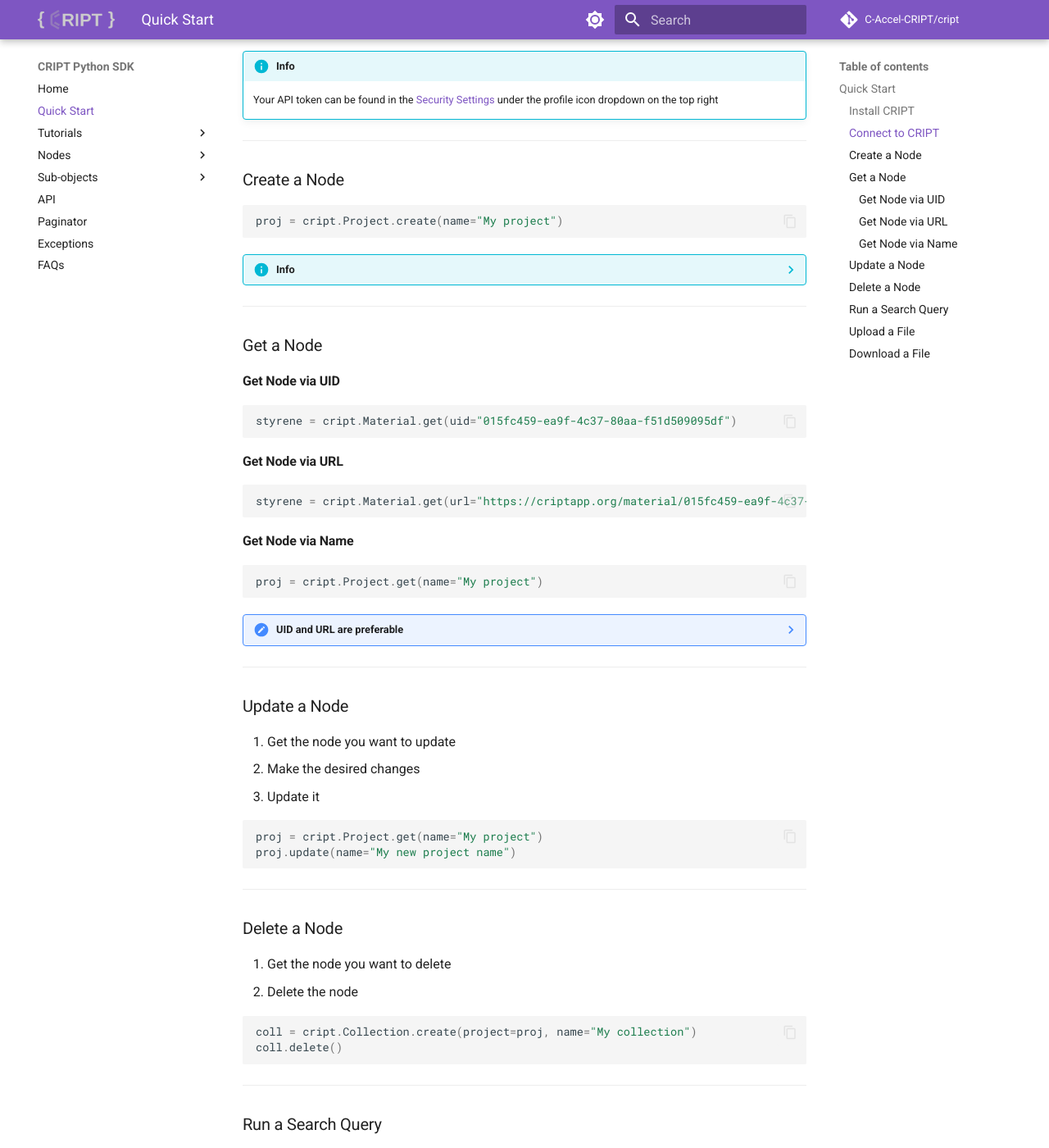
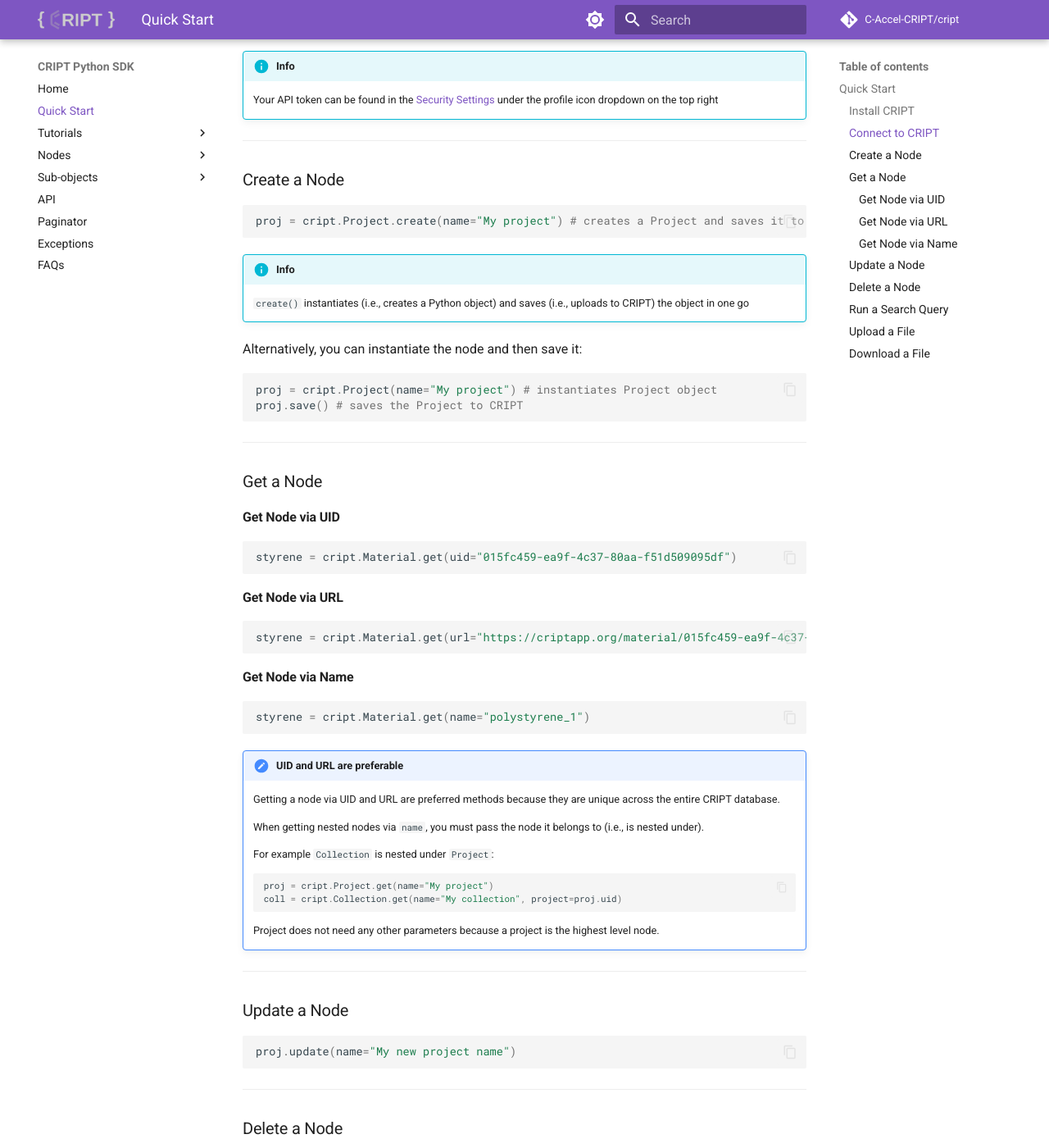
Before and after one commit to C-Accel-CRIPT/sdk-archive, an MkDocs documentation site: the page built from docs/quickstart.md, in a window 1280 px wide and 1400 px high, scrolled down 840 px. Shown: the whole window at 82% size. Built offline with MkDocs 1.6.1 and Material for MkDocs 9.7.7, drawn with Linux system fonts in a browser that asks for light colours; comment, search, counter and statistics services are not loaded; some of the changed text lies outside the part shown.

Commit message:
corrected some code snippets and removed a lot of verbage

````diff
--- a/docs/quickstart.md
+++ b/docs/quickstart.md
@@ -34,11 +34,18 @@ cript.API(host, token)
 ## Create a Node
 
 ``` python
-proj = cript.Project.create(name="My project")
+proj = cript.Project.create(name="My project") # creates a Project and saves it to CRIPT
 ```
 
-??? info
-    `create()` instantiates and saves the object in one go
+!!! info
+    `create()` instantiates (i.e., creates a Python object) and saves (i.e., uploads to CRIPT) the object in one go
+
+Alternatively, you can instantiate the node and then save it:
+
+``` python
+proj = cript.Project(name="My project") # instantiates Project object
+proj.save() # saves the Project to CRIPT
+```
 
 ---
 ## Get a Node
@@ -55,43 +62,35 @@ styrene = cript.Material.get(url="https://criptapp.org/material/015fc459-ea9f-4c
 
 ### Get Node via Name
 ```python
-proj = cript.Project.get(name="My project")
+styrene = cript.Material.get(name="polystyrene_1")
 ```
 
-??? note "UID and URL are preferable"
-    Getting a node via UID and URL are preferred methods because they are unmistakable.
+!!! note "UID and URL are preferable"
+    Getting a node via UID and URL are preferred methods because they are unique across the entire CRIPT database.
 
-    When getting a node via `name` please be sure to also pass the node that it is nested under.
+    When getting nested nodes via `name`, you must pass the node it belongs to (i.e., is nested under).
 
     For example `Collection` is nested under `Project`:
     ```python
-    project = cript.Project.get(name="My project")
-    collection = cript.Collection.get(name="My collection", project=project)
+    proj = cript.Project.get(name="My project")
+    coll = cript.Collection.get(name="My collection", project=proj.uid)
     ```
 
-    Project does not need any other parameters because a project is the highest level node
+    Project does not need any other parameters because a project is the highest level node.
 
 ---
 
 ## Update a Node
 
-1. Get the node you want to update
-2. Make the desired changes
-3. Update it
-
 ```python
-proj = cript.Project.get(name="My project")
 proj.update(name="My new project name")
 ```
 
 ---
 
 ## Delete a Node
-1. Get the node you want to delete
-2. Delete the node
 
 ``` py
-coll = cript.Collection.create(project=proj, name="My collection")
 coll.delete()
 ```
 
@@ -99,7 +98,7 @@ coll.delete()
 
 ## Run a Search Query
 
-For example, search for Material nodes with a molar mass less than 10 g/mol
+For example, to search for `Material` nodes with a molar mass less than 10 g/mol:
 
 ``` py
 results =  cript.Material.search(
@@ -119,42 +118,28 @@ results =  cript.Material.search(
     ``` python
     results.json()              # View the raw JSON for the query
     results.objects()           # Generate objects for the current page
-    results.next_page()         # Flip to the next page
-    results.previous_page()     # Flip to the previous page
+    results.next_page()         # Flip to the next page (if exists)
+    results.previous_page()     # Flip to the previous page (if exists)
     ```
 
 ---
 
 ## Upload a File
 
-1. Create a <a href="../node/project" target="_blank">Project</a> node
-2. Create a <a href="../node/data" target="_blank">Data</a> node
-3. Create a <a href="../node/data" target="_blank">File</a> node
-    1. Specify the path of the local file on your computer that you want to upload to CRIPT
-
 ``` python
-path = "path/to/local/file"
+path = "path/to/local/file" # path to local file
 file = cript.File(project=proj, source=path)
 file.save()
 ```
-
-> When a node is saved it is given a URL and UID
 
 ---
 
 ## Download a File
 
-1. Create a Create a <a href="../node/data" target="_blank">File</a> nod
-    1. Specify the source you want to download from
-2. Specify the path you want the file to be downloaded to on your computer
-3. Download the file from CRIPT
-
-<!-- TODO what is "path" is that the path you want to download from within CRIPT? -->
 ``` python
-file = cript.File(project=proj, source=path)
-path = "downloaded.csv"
+path = "downloaded.csv" #local file path you want to save to
 file.download_file(path=path)
 ```
 
-!!! info "Default Path"
+!!! info
     The default path for a download is your current directory
````
